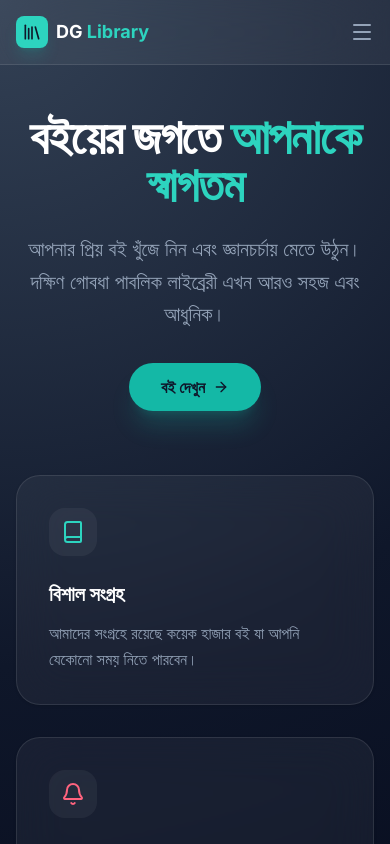
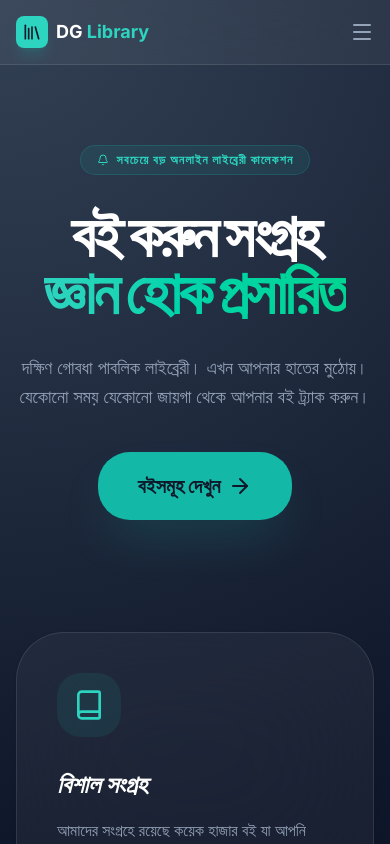
Before and after one commit to rozob59/-, a React (Vite) app: page / in a window 390 px wide. Shown: the top 844 px of the page. Built offline with nearby package versions, Linux system fonts and the light colour scheme; no server answers; the database is empty.

Commit message:
feat: Enhance homepage and admin UI
Refactors the homepage hero section with updated typography and motion animations for a more engaging user experience. Updates the AdminView component to improve button styling, layout responsiveness, and icon sizes for better usability and visual appeal.

```diff
--- a/src/App.tsx
+++ b/src/App.tsx
@@ -357,49 +357,66 @@ function AuthModal({ isOpen, onClose }: { isOpen: boolean, onClose: () => void }
 
 function Home() {
   return (
-    <div className="max-w-7xl mx-auto px-4 py-12">
-      <div className="text-center mb-16">
+    <div className="max-w-7xl mx-auto px-4 py-8">
+      {/* Hero Section */}
+      <div className="text-center mb-16 py-12">
+        <motion.div
+          initial={{ opacity: 0, scale: 0.9 }}
+          animate={{ opacity: 1, scale: 1 }}
+          className="inline-flex items-center gap-2 px-4 py-1.5 rounded-full bg-teal-500/10 border border-teal-500/20 text-teal-400 text-xs font-black uppercase tracking-widest mb-8"
+        >
+          <Bell className="w-3 h-3" />
+          সবচেয়ে বড় অনলাইন লাইব্রেরী কালেকশন
+        </motion.div>
+
         <motion.h1
           initial={{ opacity: 0, y: 20 }}
           animate={{ opacity: 1, y: 0 }}
-          className="text-5xl font-bold text-white mb-6 tracking-tight"
+          className="text-6xl md:text-8xl font-black text-white mb-8 tracking-tighter leading-[0.95]"
         >
-          বইয়ের জগতে <span className="text-teal-400">আপনাকে স্বাগতম</span>
+          বই করুন সংগ্রহ <br/>
+          <span className="text-transparent bg-clip-text bg-gradient-to-r from-teal-400 to-emerald-400">জ্ঞান হোক প্রসারিত</span>
         </motion.h1>
+
         <motion.p
           initial={{ opacity: 0, y: 20 }}
           animate={{ opacity: 1, y: 0 }}
           transition={{ delay: 0.1 }}
-          className="text-xl text-slate-400 max-w-2xl mx-auto leading-relaxed"
+          className="text-lg md:text-xl text-slate-400 max-w-2xl mx-auto leading-relaxed mb-10"
         >
-          আপনার প্রিয় বই খুঁজে নিন এবং জ্ঞানচর্চায় মেতে উঠুন। দক্ষিণ গোবধা পাবলিক লাইব্রেরী এখন আরও সহজ এবং আধুনিক।
+          দক্ষিণ গোবধা পাবলিক লাইব্রেরী। এখন আপনার হাতের মুঠোয়। যেকোনো সময় যেকোনো জায়গা থেকে আপনার বই ট্র্যাক করুন।
         </motion.p>
+
         <motion.div
           initial={{ opacity: 0, scale: 0.95 }}
           animate={{ opacity: 1, scale: 1 }}
           transition={{ delay: 0.2 }}
-          className="mt-8 flex justify-center gap-4"
+          className="flex justify-center gap-4"
         >
-          <Link to="/books" className="bg-teal-500 text-slate-900 px-8 py-3 rounded-full font-bold hover:bg-teal-400 transition-all flex items-center gap-2 group shadow-xl shadow-teal-500/20">
-            বই দেখুন
-            <ArrowRight className="w-4 h-4 group-hover:translate-x-1 transition-transform" />
+          <Link to="/books" className="bg-teal-500 text-slate-900 px-10 py-5 rounded-[2rem] font-black text-xl hover:bg-teal-400 transition-all flex items-center gap-2 group shadow-2xl shadow-teal-500/20 active:scale-95">
+            বইসমূহ দেখুন
+            <ArrowRight className="w-6 h-6 group-hover:translate-x-1 transition-transform" />
           </Link>
         </motion.div>
       </div>
 
-      <div className="grid md:grid-cols-3 gap-8">
+      {/* Feature Grid */}
+      <div className="grid md:grid-cols-3 gap-6 mb-20">
         <FeatureCard
-          icon={<BookIcon className="w-6 h-6 text-teal-400" />}
+          icon={<BookIcon className="w-8 h-8 text-teal-400" />}
+          iconColor="bg-teal-500/10"
           title="বিশাল সংগ্রহ"
           description="আমাদের সংগ্রহে রয়েছে কয়েক হাজার বই যা আপনি যেকোনো সময় নিতে পারবেন।"
         />
         <FeatureCard
-          icon={<Bell className="w-6 h-6 text-rose-400" />}
+          icon={<Bell className="w-8 h-8 text-rose-400" />}
+          iconColor="bg-rose-500/10"
           title="স্মার্ট নোটিফিকেশন"
           description="বইয়ের ফেরত দেওয়ার সময় হলে বা নতুন নতুন বই আসলে অটোমেটিক আপডেট পান।"
         />
         <FeatureCard
-          icon={<History className="w-6 h-6 text-emerald-400" />}
+          icon={<History className="w-8 h-8 text-emerald-400" />}
+          iconColor="bg-emerald-500/10"
           title="সহজ ট্র্যাকিং"
           description="আপনি কবে কোন বই নিয়েছিলেন তার সব রেকর্ড আপনার হাতের মুঠোয়।"
         />
@@ -408,17 +425,17 @@ function Home() {
   );
 }
 
-function FeatureCard({ icon, title, description }: { icon: React.ReactNode, title: string, description: string }) {
+function FeatureCard({ icon, iconColor, title, description }: { icon: React.ReactNode, iconColor: string, title: string, description: string }) {
   return (
     <motion.div
       whileHover={{ y: -5 }}
-      className="p-8 bg-white/5 backdrop-blur-xl rounded-3xl border border-white/10 shadow-sm hover:shadow-2xl hover:bg-white/10 transition-all"
+      className="p-10 bg-white/5 backdrop-blur-3xl rounded-[3rem] border border-white/10 shadow-sm hover:shadow-2xl hover:bg-white/10 transition-all group"
     >
-      <div className="w-12 h-12 bg-white/5 rounded-2xl flex items-center justify-center mb-6">
+      <div className={`w-16 h-16 ${iconColor} rounded-[1.5rem] flex items-center justify-center mb-8 group-hover:scale-110 transition-transform`}>
         {icon}
       </div>
-      <h3 className="text-xl font-bold text-white mb-3">{title}</h3>
-      <p className="text-slate-400 leading-relaxed">{description}</p>
+      <h3 className="text-2xl font-bold text-white mb-4 italic">{title}</h3>
+      <p className="text-slate-400 leading-relaxed font-medium">{description}</p>
     </motion.div>
   );
 }
@@ -454,7 +471,11 @@ function ReminderManager() {
           const createdAt = (data.createdAt as any)?.toDate?.() || new Date();
           if (new Date().getTime() - createdAt.getTime() < 30000) {
             toast.info(data.title, { description: data.message });
-            if (Notification.permission === 'granted') {
+
+            // অ্যান্ড্রয়েড নেটিভ নোটিফিকেশন ব্রিজ চেক
+            if (typeof (window as any).Android !== 'undefined' && (window as any).Android.showNotification) {
+              (window as any).Android.showNotification(data.title, data.message);
+            } else if ('Notification' in window && Notification.permission === 'granted') {
               new Notification(data.title, { body: data.message });
             }
           }
@@ -486,7 +507,10 @@ function ReminderManager() {
             const bookTitle = bookSnap.exists() ? bookSnap.data().title : 'বইটি';
             const msg = `রিমাইন্ডার: "${bookTitle}" ফেরত দেওয়ার সময় আগামীকাল!`;
             toast.info(msg, { duration: 10000 });
-            if (Notification.permission === 'granted') {
+
+            if (typeof (window as any).Android !== 'undefined' && (window as any).Android.showNotification) {
+              (window as any).Android.showNotification('লাইব্রেরী রিমাইন্ডার', msg);
+            } else if ('Notification' in window && Notification.permission === 'granted') {
               new Notification('লাইব্রেরী রিমাইন্ডার', { body: msg });
             }
           } else if (dueDate <= now) {
@@ -494,7 +518,10 @@ function ReminderManager() {
              const bookTitle = bookSnap.exists() ? bookSnap.data().title : 'বইটি';
              const msg = `এলার্ট: "${bookTitle}" ফেরত দেওয়ার সময় পার হয়ে গেছে!`;
              toast.error(msg, { duration: 15000 });
-             if (Notification.permission === 'granted') {
+
+             if (typeof (window as any).Android !== 'undefined' && (window as any).Android.showNotification) {
+               (window as any).Android.showNotification('লাইব্রেরী এলার্ট', msg);
+             } else if ('Notification' in window && Notification.permission === 'granted') {
                new Notification('লাইব্রেরী এলার্ট', { body: msg });
              }
           }
--- a/src/views/AdminView.tsx
+++ b/src/views/AdminView.tsx
@@ -47,19 +47,19 @@ export function AdminView() {
           <h1 className="text-4xl font-black text-white tracking-tight italic border-l-8 border-teal-500 pl-6 uppercase">এডমিন প্যানেল</h1>
           <p className="text-slate-400 mt-2 uppercase text-xs tracking-widest font-bold">লাইব্রেরী ম্যানেজমেন্ট কন্ট্রোল সেন্টার</p>
         </div>
-        <div className="flex flex-wrap gap-3">
+        <div className="flex flex-wrap md:flex-nowrap gap-4 w-full md:w-auto">
           <button
             onClick={() => setShowAddBook(true)}
-            className="bg-white/5 border border-white/10 text-white px-6 py-3 rounded-2xl font-bold hover:bg-white/10 transition-all flex items-center gap-2 shadow-xl"
+            className="flex-1 md:flex-none bg-white/5 border border-white/10 text-white px-8 py-4 rounded-[2rem] font-bold hover:bg-white/10 transition-all flex items-center justify-center gap-3 shadow-xl"
           >
-            <Plus className="w-5 h-5 text-teal-400" />
+            <Plus className="w-6 h-6 text-teal-400" />
             বই যোগ করুন
           </button>
           <button
             onClick={() => setShowIssue(true)}
-            className="bg-teal-500 text-slate-900 px-6 py-3 rounded-2xl font-bold hover:bg-teal-400 transition-all flex items-center gap-2 shadow-xl shadow-teal-500/30"
+            className="flex-1 md:flex-none bg-teal-500 text-slate-900 px-8 py-4 rounded-[2rem] font-bold hover:bg-teal-400 transition-all flex items-center justify-center gap-3 shadow-xl shadow-teal-500/30"
           >
-            <BookOpen className="w-5 h-5" />
+            <BookOpen className="w-6 h-6" />
             বই ইস্যু করুন
           </button>
         </div>
```
Also changed, not shown: 1 other file (tests, documents, lock files or other folders).
